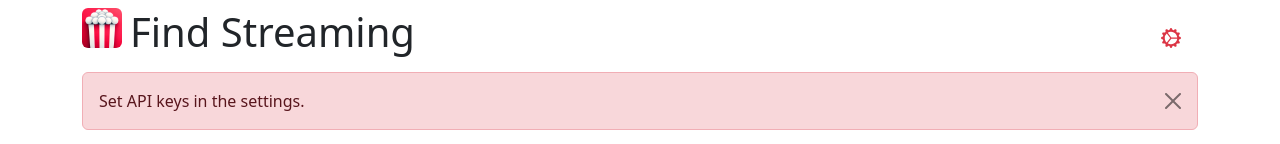
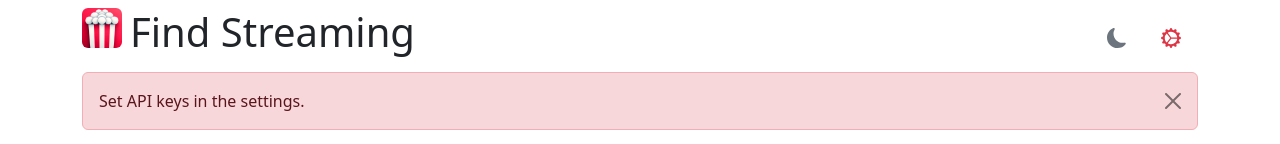
Before and after one commit to stancsicsm/find-streaming, a React (Create React App) app: page / in a window 1280 px wide. Shown: the top 144 px of the page. Built offline with nearby package versions, Linux system fonts and the light colour scheme; no server answers.

Commit message:
feat: add dark mode toggle

```diff
--- a/src/App.tsx
+++ b/src/App.tsx
@@ -11,6 +11,7 @@ import MovieFilter from "./components/movieFilter";
 import PageNavigation from "./components/pageNavigation";
 import SettingsModal from "./components/settingsModal";
 import SettingsButton from "./components/settingsButton";
+import DarkModeToggle from "./components/darkModeToggle";
 
 import queryMovies from "./api/queryMovies";
 import queryProviders from "./api/queryProviders";
@@ -75,7 +76,10 @@ const App: React.FC = () => {
     <Container>
       <div className="d-flex justify-content-between">
         <Title/>
-        <SettingsButton onClick={() => setShowSettings(true)}/>
+        <div className="d-flex">
+          <DarkModeToggle />
+          <SettingsButton onClick={() => setShowSettings(true)}/>
+        </div>
       </div>
       {!isConfigured() && <Alert variant="danger" dismissible>
           Set API keys in the settings.
--- /dev/null
+++ b/src/components/darkModeToggle.tsx
@@ -0,0 +1,22 @@
+import React from "react";
+import {Button} from 'react-bootstrap';
+import {MoonFill, SunFill} from "react-bootstrap-icons";
+import useDarkMode from "../hooks/useDarkMode";
+
+const DarkModeToggle: React.FC = () => {
+  const { isDarkMode, toggleDarkMode } = useDarkMode();
+
+  return (
+    <Button
+      variant="link"
+      size="lg"
+      className="flex-column text-secondary"
+      onClick={toggleDarkMode}
+      title={isDarkMode ? "Switch to light mode" : "Switch to dark mode"}
+    >
+      {isDarkMode ? <SunFill /> : <MoonFill />}
+    </Button>
+  );
+};
+
+export default DarkModeToggle;
--- a/src/components/settingsButton.tsx
+++ b/src/components/settingsButton.tsx
@@ -13,7 +13,7 @@ const SettingsButton: React.FC<settingsButtonProps> = ({onClick}) => {
     <Button
       variant="link"
       size="lg"
-      className={`flex-column ${isConfigured() ? 'text-secondary' : 'text-danger'}`}
+      className={`${isConfigured() ? 'text-secondary' : 'text-danger'}`}
       onClick={onClick}
     >
       <GearWideConnected/>
--- /dev/null
+++ b/src/hooks/useDarkMode.ts
@@ -0,0 +1,31 @@
+import {useState, useEffect} from 'react';
+
+const useDarkMode = () => {
+  const [isDarkMode, setIsDarkMode] = useState<boolean>(() => {
+    const savedTheme = localStorage.getItem('theme');
+    if (savedTheme) {
+      return savedTheme === 'dark';
+    }
+    return document.documentElement.getAttribute('data-bs-theme') === 'dark';
+  });
+
+  const toggleDarkMode = () => {
+    const newTheme = isDarkMode ? 'light' : 'dark';
+    document.documentElement.setAttribute('data-bs-theme', newTheme);
+    setIsDarkMode(!isDarkMode);
+  };
+
+  useEffect(() => {
+    const theme = isDarkMode ? 'dark' : 'light';
+    localStorage.setItem('theme', theme);
+  }, [isDarkMode]);
+
+  useEffect(() => {
+    const theme = isDarkMode ? 'dark' : 'light';
+    document.documentElement.setAttribute('data-bs-theme', theme);
+  }, []);
+
+  return {isDarkMode, toggleDarkMode};
+};
+
+export default useDarkMode;
```
